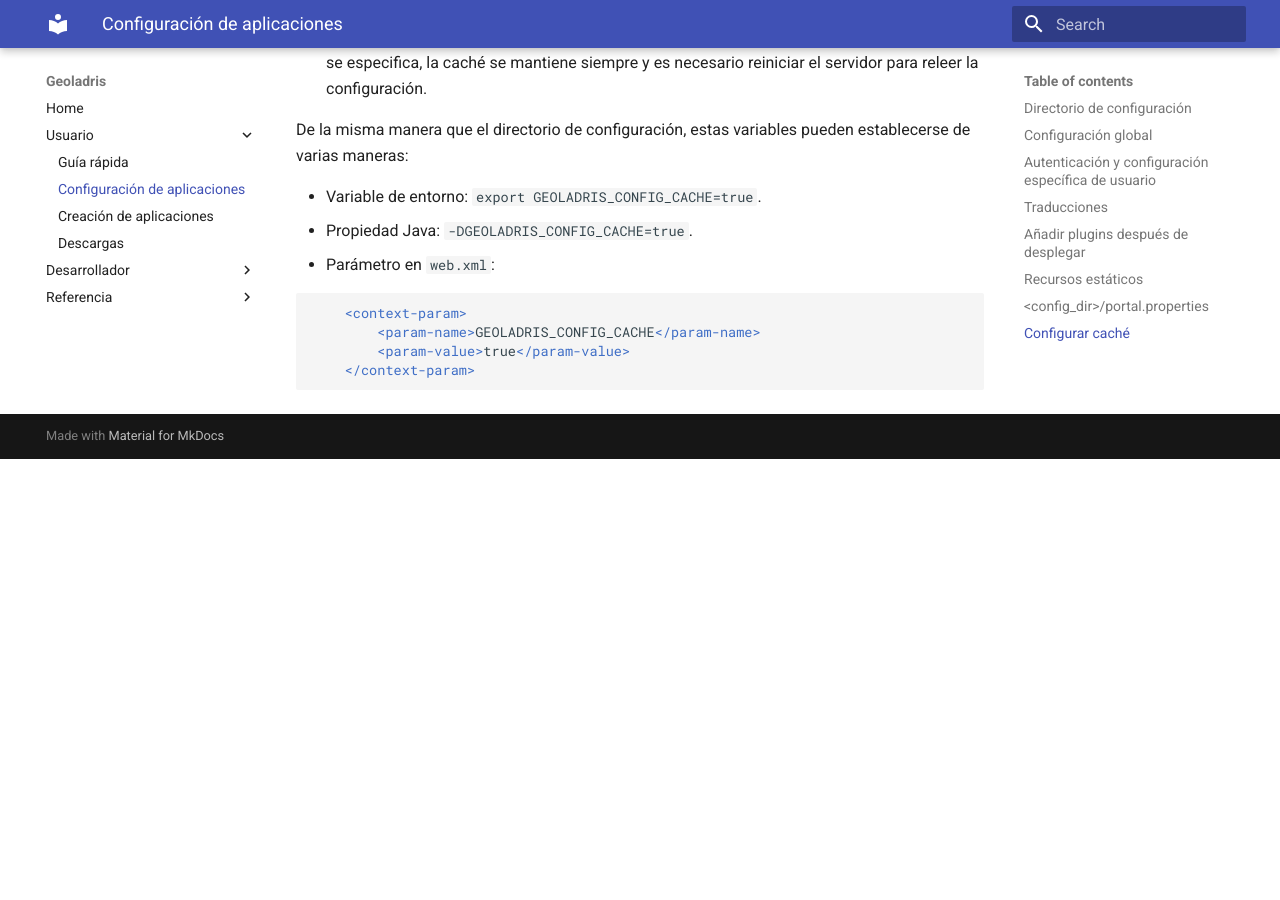
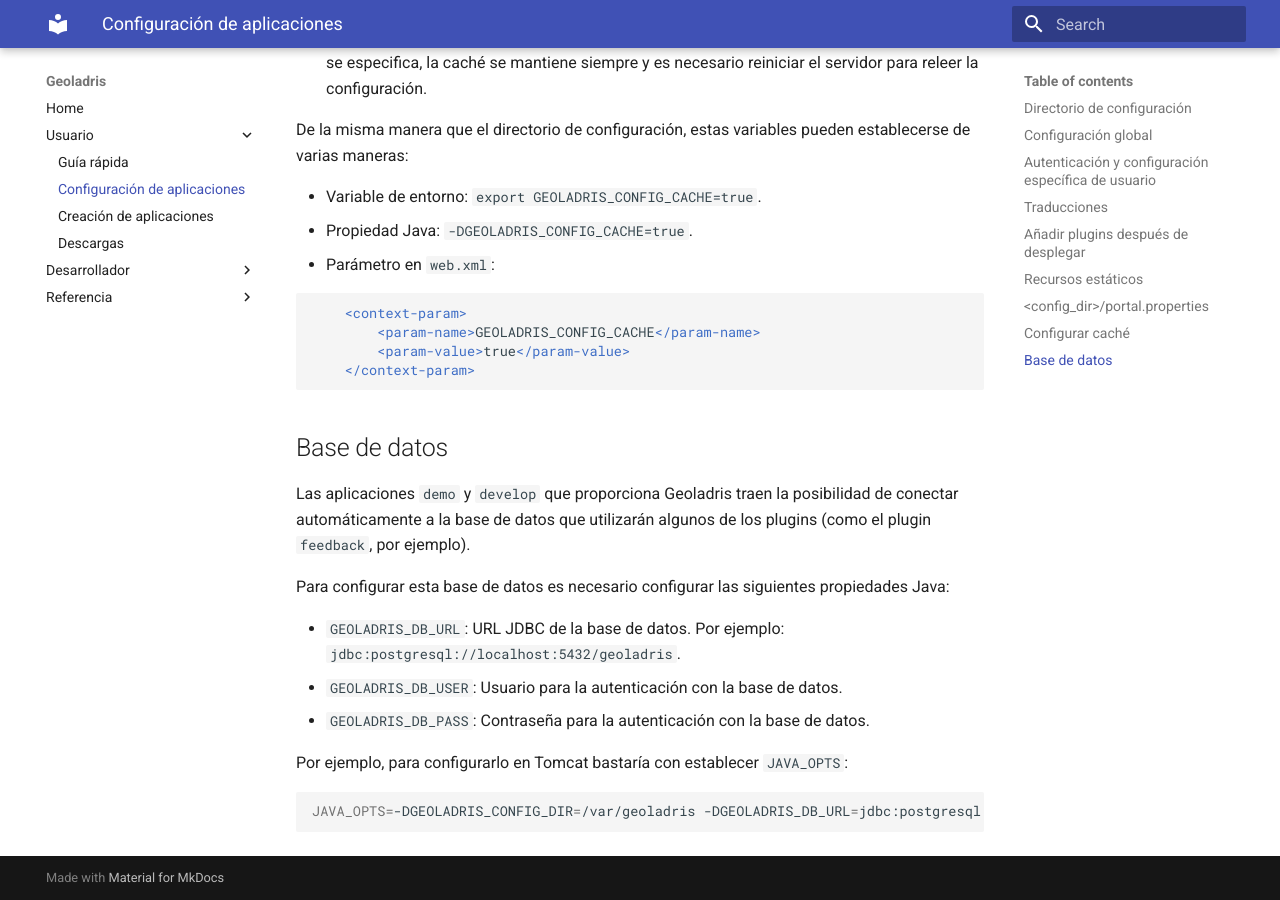
Before and after one commit to geoladris/doc, an MkDocs documentation site: the page built from docs/user/config.md, in a window 1280 px wide and 900 px high, scrolled down 4696 px. Built offline with MkDocs 1.6.1 and Material for MkDocs 9.7.7, drawn with Linux system fonts in a browser that asks for light colours; old or Windows-style settings are respelled for this version of MkDocs; before the commit the page ends 5155 px from its top, so only the background shows below that.

Commit message:
Add doc to configure database for demo/develop apps

````diff
--- a/docs/user/config.md
+++ b/docs/user/config.md
@@ -169,3 +169,19 @@
 		<param-value>true</param-value>
 	</context-param>
 ```
+
+## Base de datos
+
+Las aplicaciones `demo` y `develop` que proporciona Geoladris traen la posibilidad de conectar automáticamente a la base de datos que utilizarán algunos de los plugins (como el plugin `feedback`, por ejemplo).
+
+Para configurar esta base de datos es necesario configurar las siguientes propiedades Java:
+
+- `GEOLADRIS_DB_URL`: URL JDBC de la base de datos. Por ejemplo: `jdbc:postgresql://localhost:5432/geoladris`.
+- `GEOLADRIS_DB_USER`: Usuario para la autenticación con la base de datos.
+- `GEOLADRIS_DB_PASS`: Contraseña para la autenticación con la base de datos.
+
+Por ejemplo, para configurarlo en Tomcat bastaría con establecer `JAVA_OPTS`:
+
+```bash
+JAVA_OPTS=-DGEOLADRIS_CONFIG_DIR=/var/geoladris -DGEOLADRIS_DB_URL=jdbc:postgresql://localhost:5432/geoladris -DGEOLADRIS_DB_USER=admin -DGEOLADRIS_DB_PASS=geoladris
+```
````
